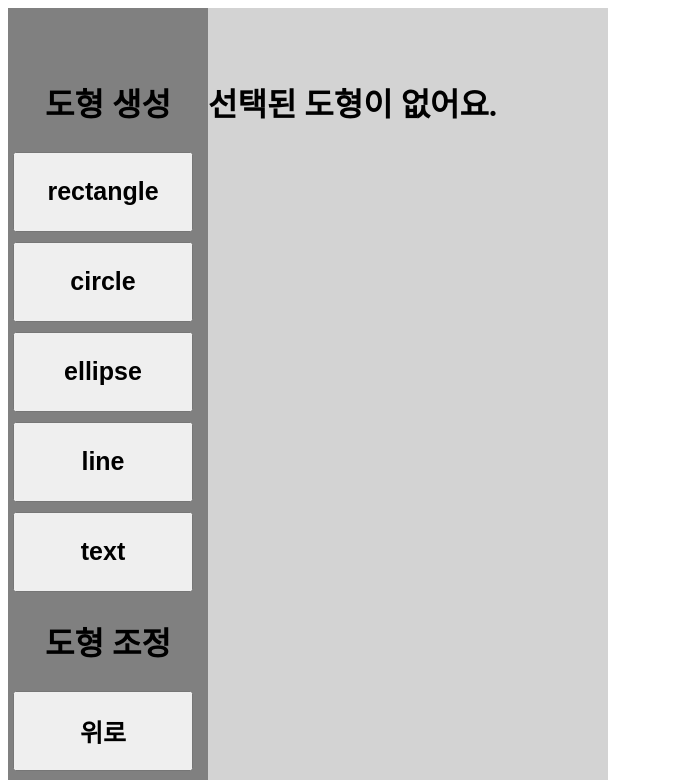
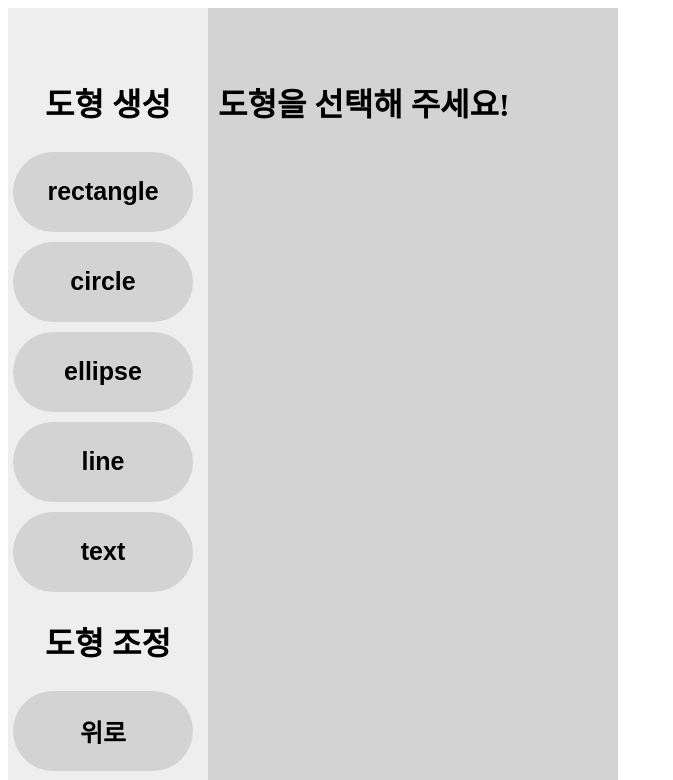
Before and after one commit to acvxx/canvas-project, a React (Create React App) app: page / in a window 1280 px wide. Shown: the top 780 px of the page, without its empty margins (0-673 px from the left). Built offline with nearby package versions, Linux system fonts and the light colour scheme.

Commit message:
폴더 구조 변경

```diff
--- a/src/containers/CanvasContainer.jsx
+++ b/src/components/CanvasContainer.jsx
@@ -1,6 +1,6 @@
 import React, { useContext, useRef } from "react";
 import CanvasContext from "../contexts/CanvasContext";
-import CanvasView from "../components/canvas/CanvasView";
+import CanvasView from "./CanvasView";
 
 const CanvasContainer = () => {
   const trRef = useRef();
--- a/src/components/canvas/CanvasView.jsx
+++ b/src/components/CanvasView.jsx
@@ -1,6 +1,6 @@
 import React, { useRef } from "react";
 import { Stage, Layer, Transformer } from "react-konva";
-import Shape from "../shape/Shape";
+import Shape from "./shape/Shape";
 
 const CanvasView = (props) => {
   const shapeRef = useRef();
@@ -20,7 +20,7 @@ const CanvasView = (props) => {
   return (
     <div style={{ float: "left", position: "relative" }}>
       <Stage
-        width={window.innerWidth - 650}
+        width={window.innerWidth - 700}
         height={window.innerHeight}
         stroke={"Black"}
         onMouseDown={handleMouseDown}
--- a/src/containers/Manage.jsx
+++ b/src/components/Manage.jsx
@@ -1,7 +1,7 @@
 import React, { useContext } from "react";
 import CanvasContext from "../contexts/CanvasContext";
-import { CreateButton } from "../components/button/CreateButton";
-import { FeatureButton } from "../components/button/FeatureButton";
+import { CreateButton } from "./button/CreateButton";
+import { FeatureButton } from "./button/FeatureButton";
 
 const Manage = () => {
   const { shapes, setShapes, selectedShapes, setSelectedShapes, nodesArray } =
@@ -46,7 +46,7 @@ const Manage = () => {
         width: "200px",
         paddingTop: "50px",
         float: "left",
-        background: "gray",
+        background: "#eeeeee",
         flex: "none",
         box: "border-box",
         height: "100vh",
--- a/src/containers/View.jsx
+++ b/src/components/View.jsx
@@ -1,8 +1,8 @@
 import React, { useContext } from "react";
-import { ColorProperty } from "../components/property/ColorProperty";
-import { NumberProperty } from "../components/property/NumberProperty";
-import { RangeProperty } from "../components/property/RangeProperty";
-import { TextProperty } from "../components/property/TextProperty";
+import { ColorProperty } from "./property/ColorProperty";
+import { NumberProperty } from "./property/NumberProperty";
+import { RangeProperty } from "./property/RangeProperty";
+import { TextProperty } from "./property/TextProperty";
 import CanvasContext from "../contexts/CanvasContext";
 
 const View = () => {
@@ -36,6 +36,7 @@ const View = () => {
       style={{
         width: "400px",
         paddingTop: "50px",
+        paddingLeft: "10px",
         float: "left",
         background: "lightgray",
         height: "100vh",
@@ -43,7 +44,7 @@ const View = () => {
     >
       <h1>
         {selectedShapes.length === 0
-          ? "선택된 도형이 없어요."
+          ? "도형을 선택해 주세요!"
           : selectedShapes.length > 1
           ? "여러 도형이 선택됐어요."
           : viewProps(shapes[selectedShapes[0]])}
--- a/src/components/button/style.js
+++ b/src/components/button/style.js
@@ -7,4 +7,7 @@ export const StyledButton = styled.button`
   font-size: 25px;
   font-weight: bold;
   font-family: Century Gothic, Arial;
+  border-radius: 80px;
+  border: none;
+  background-color: lightgray;
 `;
--- a/src/pages/page.js
+++ b/src/pages/page.js
@@ -1,8 +1,8 @@
 import { Component } from "react";
 import { CanvasProvider } from "../contexts/CanvasContext";
-import CanvasContainer from "../containers/CanvasContainer";
-import View from "../containers/View";
-import Manage from "../containers/Manage";
+import CanvasContainer from "../components/CanvasContainer";
+import View from "../components/View";
+import Manage from "../components/Manage";
 
 class Page extends Component {
   // 상위 컴포넌트의 state 값을 하위 컴포넌트의 props로 전달
```
